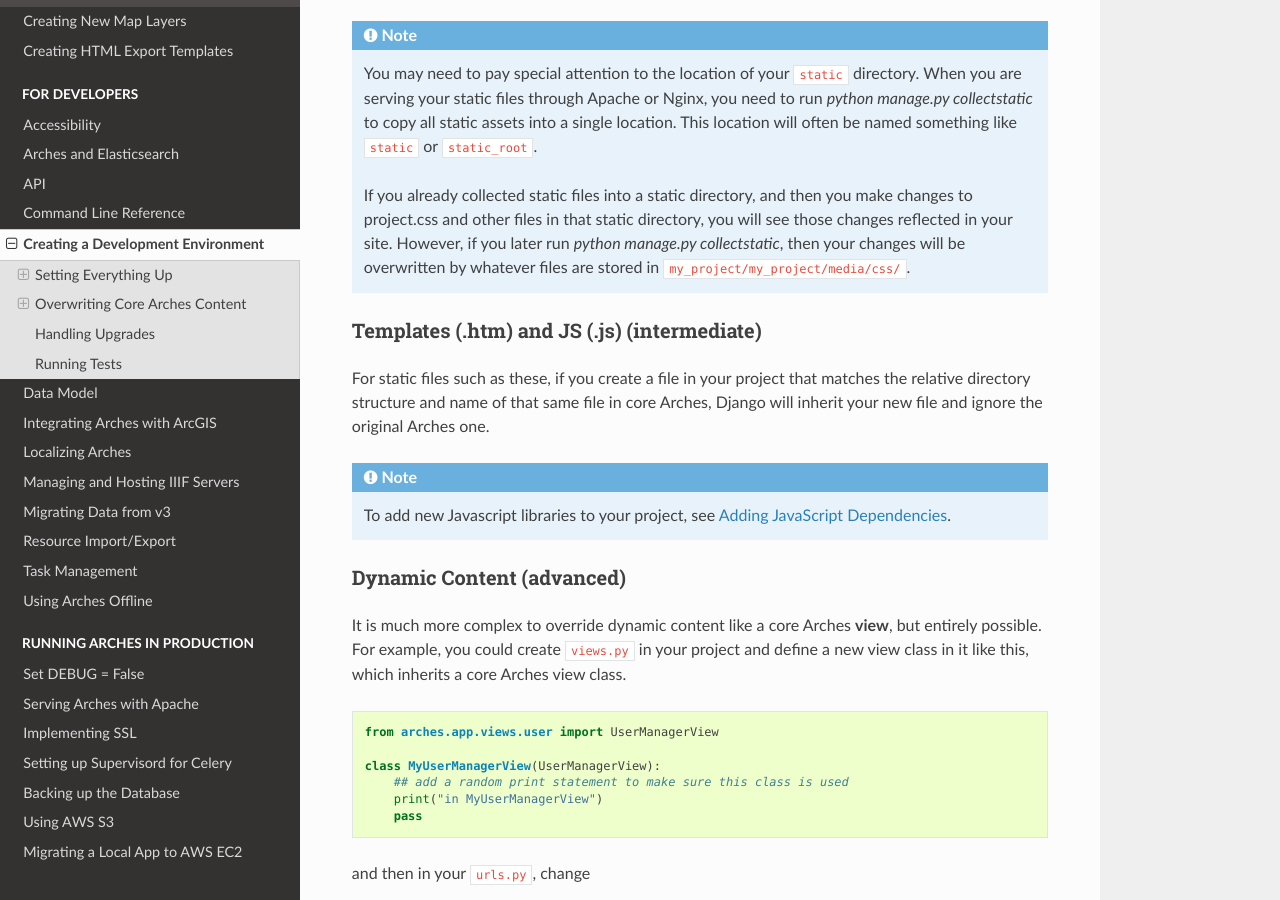
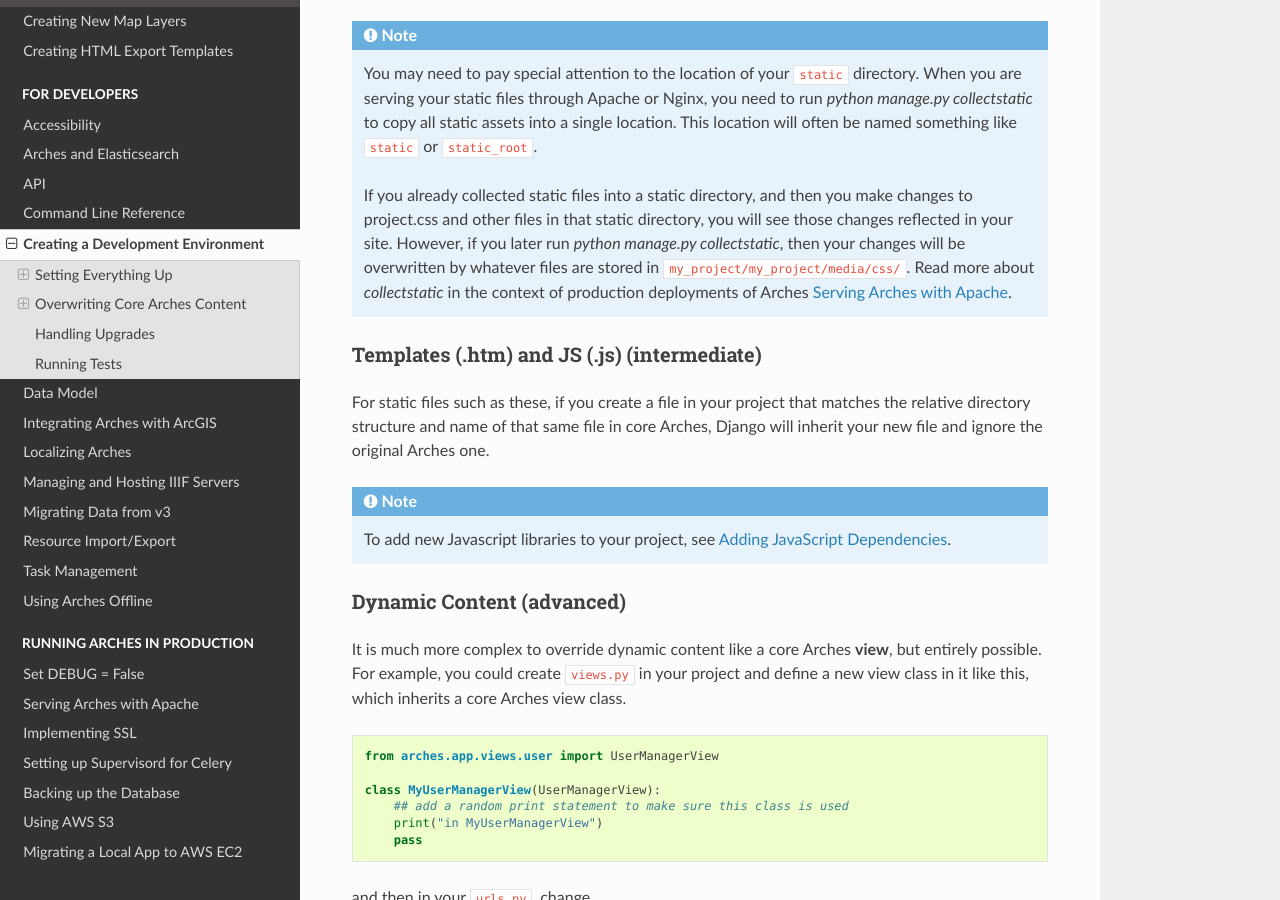
Before and after one commit to archesproject/arches-docs, a Sphinx documentation site: the page built from docs/creating-a-development-environment.txt, in a window 1280 px wide and 900 px high, scrolled down 2662 px. Built offline with Sphinx 7.4.7 and the Read the Docs theme 2.0.0, drawn with Linux system fonts in a browser that asks for light colours.

Commit message:
Added link to collectstatic in deployment

```diff
--- a/docs/creating-a-development-environment.txt
+++ b/docs/creating-a-development-environment.txt
@@ -103,7 +103,7 @@
     be named something like ``static`` or ``static_root``.
 
     If you already collected static files into a static directory, and then you make changes to project.css and other files in that static
-    directory, you will see those changes reflected in your site. However, if you later run `python manage.py collectstatic`, then your changes will be overwritten by whatever files are stored in ``my_project/my_project/media/css/``.
+    directory, you will see those changes reflected in your site. However, if you later run `python manage.py collectstatic`, then your changes will be overwritten by whatever files are stored in ``my_project/my_project/media/css/``. Read more about `collectstatic` in the context of production deployments of Arches :ref:`Serving Arches with Apache`.
 
 
 
```
